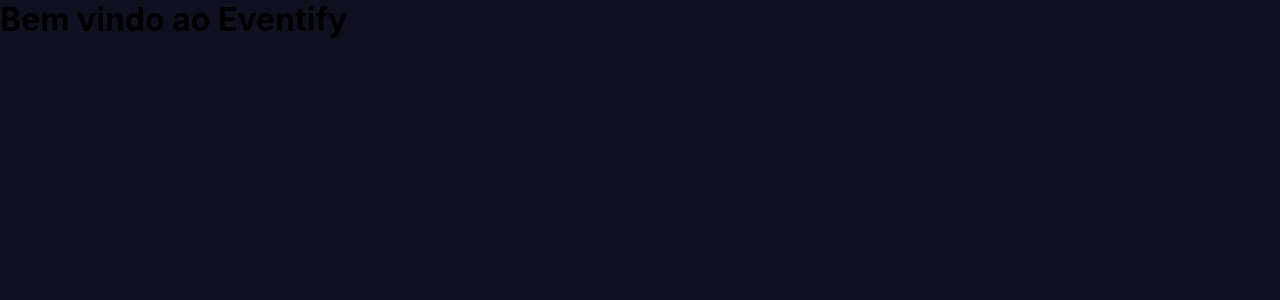
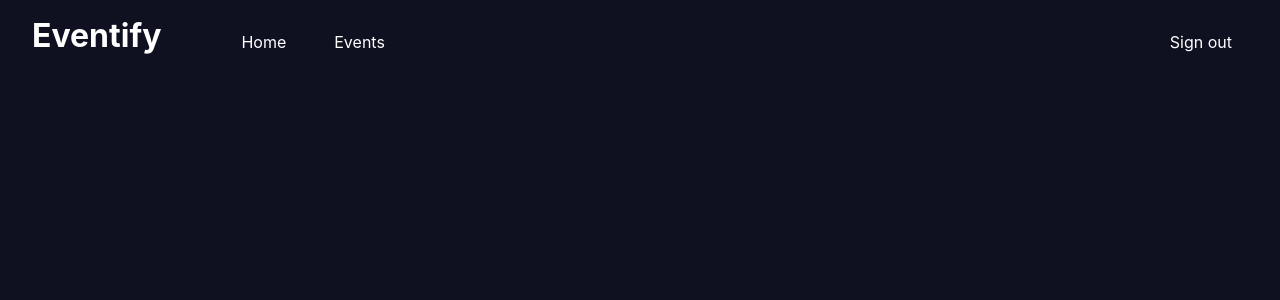
Before and after one commit to Kauapy/eventify, a React (Create React App) app: page /home in a window 1280 px wide. Shown: the top 300 px of the page. Built offline with nearby package versions, Linux system fonts and the light colour scheme.

Commit message:
Finallizar Header da página principal

```diff
--- /dev/null
+++ b/src/componentes/Home/Home.css
@@ -0,0 +1,39 @@
+.header-container{
+    display: flex;
+    flex-direction: row;
+}
+
+.titulo-principal{
+    margin-top: 1rem;
+    margin-left: 2rem;
+    color: #FFFFFF;
+}
+
+.link02{
+    text-decoration: none;
+    color: white;
+}
+
+.link02:hover{
+    text-decoration: underline;
+}
+
+.links-container{
+    margin-left: 5rem;
+    display: flex;
+    gap: 3rem;
+    margin-top: 2rem;
+}
+
+.Sign-Out{
+    display: flex;
+    margin-left: auto;
+    margin-right: 3rem;
+    margin-top: 2rem;
+    color: #FFFFFF;
+    text-decoration: none;
+}
+
+.Sign-Out:hover{
+    text-decoration: underline;
+}
--- a/src/componentes/Home/Home.jsx
+++ b/src/componentes/Home/Home.jsx
@@ -1,9 +1,24 @@
 import React from 'react'
+import './Home.css'
+import { Link } from 'react-router-dom'
+import { Navigate } from 'react-router-dom'
+function Home() {
 
-function Home() {
+const handleSignOut = () => {
+  localStorage.removeItem('token')
+  Navigate("/login")
+}
+
   return (
     <div>
-        <h1>Bem vindo ao Eventify</h1>
+        <header className='header-container'>
+            <h1 className='titulo-principal'>Eventify</h1>
+            <div className='links-container'>
+              <Link className='link02'>Home</Link>
+              <Link className='link02'>Events</Link>
+            </div>
+            <Link onClick={handleSignOut} className='Sign-Out'>Sign out</Link>
+        </header>
     </div>
   )
 }
```
